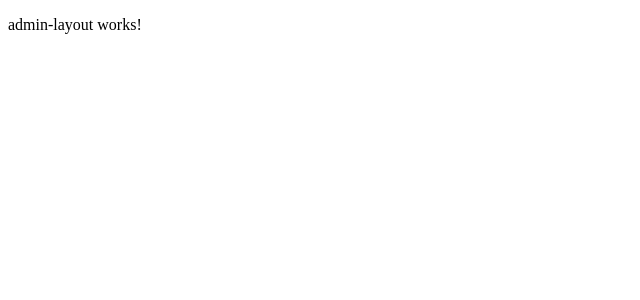
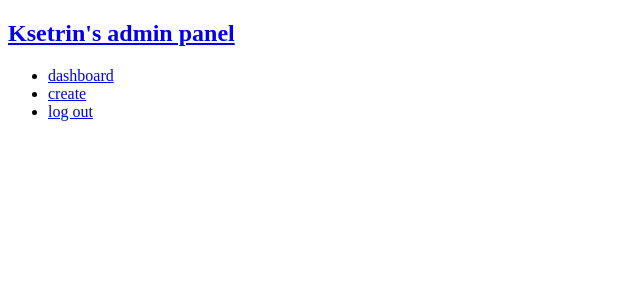
Before and after one commit to ksetrin/ksetrin.com, an Angular app: page /admin in a window 1280 px wide. Shown: the top 300 px of the page, without its empty margins (0-640 px from the left). Built offline with nearby package versions, Linux system fonts and the light colour scheme.

Commit message:
layout with nav

```diff
--- a/src/app/layouts/admin-layout/admin-layout.component.html
+++ b/src/app/layouts/admin-layout/admin-layout.component.html
@@ -1,3 +1,19 @@
-<p>admin-layout works!</p>
-
-<router-outlet></router-outlet>
+<nav>
+  <h1>
+    <a routerLink="/">Ksetrin's admin panel</a>
+  </h1>
+  <ul>
+    <li>
+      <a routerLink="['/admin', 'dashboard']">dashboard</a>
+    </li>
+    <li>
+      <a routerLink="['/admin', 'create']">create</a>
+    </li>
+    <li>
+      <a href="#" (click)="logout($event)">log out</a>
+    </li>
+  </ul>
+</nav>
+<div class="container">
+  <router-outlet></router-outlet>
+</div>
--- a/src/app/layouts/admin-layout/admin-layout.component.ts
+++ b/src/app/layouts/admin-layout/admin-layout.component.ts
@@ -12,4 +12,8 @@ export class AdminLayoutComponent implements OnInit {
   ngOnInit(): void {
   }
 
+  logout(event: Event) {
+    event.preventDefault();
+
+  }
 }
--- a/src/app/layouts/main-layout/main-layout.component.html
+++ b/src/app/layouts/main-layout/main-layout.component.html
@@ -1,3 +1,8 @@
-<p>main-layout works!</p>
-
-<router-outlet></router-outlet>
+<nav>
+  <h1>
+    <a routerLink="/">Ksetrin's blog</a>
+  </h1>
+</nav>
+<div class="container">
+  <router-outlet></router-outlet>
+</div>
--- a/src/app/screens/user/post-screen/post-screen.component.html
+++ b/src/app/screens/user/post-screen/post-screen.component.html
@@ -1 +1,9 @@
-<p>post-screen works!</p>
+<div class="post-container">
+  <div class="post-header">
+    <h1>post title</h1>
+  </div>
+  <div class="post-content-container">
+    <p>post content</p>
+  </div>
+
+</div>
```
Also changed, not shown: src/app/routes/app-routing.module.ts (+5 -3 lines).
